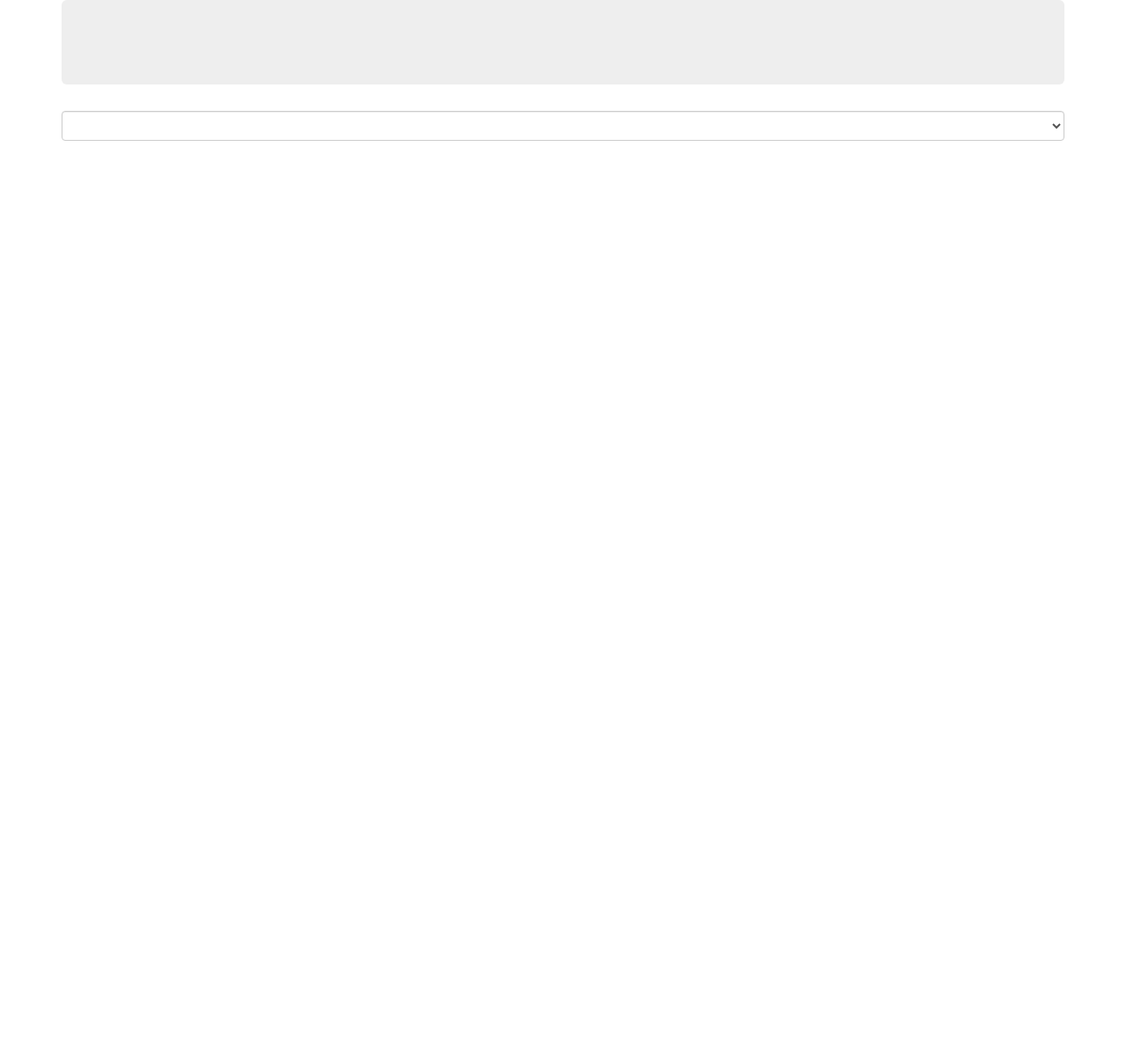
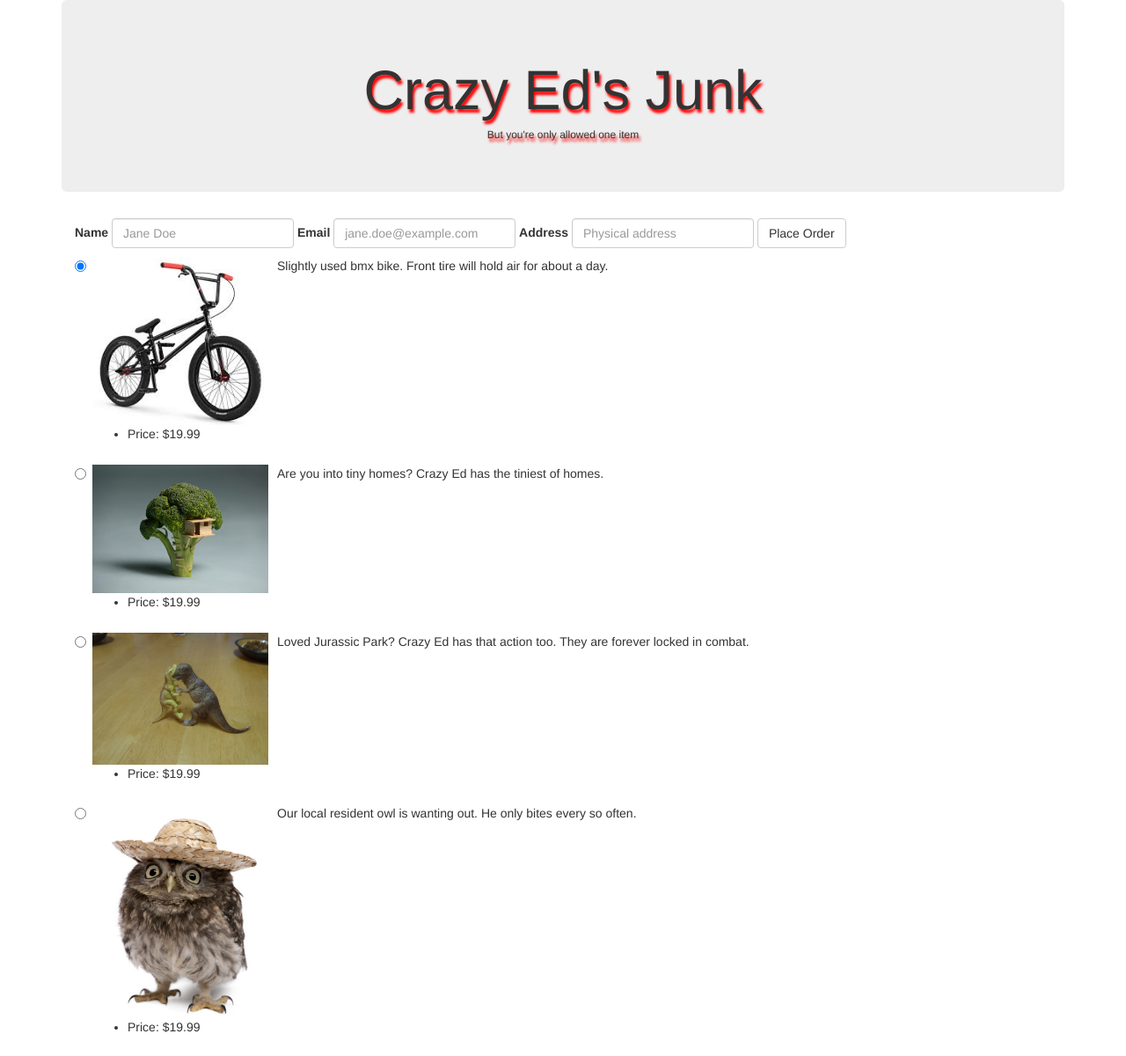
Before and after one commit to rogtobias/online-marketplace, a plain HTML site: page index.html in a window 1280 px wide. Shown: the whole page at 88% size. Before the commit the page ends 800 px from the top, so only its background shows below. Drawn offline with Linux system fonts and the light colour scheme.

Commit message:
adds form-inline elements for name, email, address.

```diff
--- a/css/styles.css
+++ b/css/styles.css
@@ -0,0 +1,17 @@
+img {
+  width: 200px;
+}
+
+.jumbotron {
+  text-align: center;
+  text-shadow: 2px 4px 3px red;
+}
+
+p {
+  float: right;
+  padding-left: 10px;
+}
+
+ul {
+  margin-bottom: 20px;
+}
--- a/index.html
+++ b/index.html
@@ -12,18 +12,78 @@
   <body>
     <div class="container">
       <div class="jumbotron">
+        <h1>Crazy Ed's Junk</h1>
+        <h6>But you're only allowed one item</h6>
+      </div>
+      <div class="container">
+        <form class="form-inline">
+          <div class="form-group">
+            <label for="inputName">Name</label>
+            <input type="text" class="form-control" id="inputName" placeholder="Jane Doe">
+          </div>
+          <div class="form-group">
+            <label for="inputEmail">Email</label>
+            <input type="email" class="form-control" id="inputEmail" placeholder="jane.doe@example.com">
+          </div>
+          <div class="form-group">
+            <label for="inputAddress">Address</label>
+            <input type="email" class="form-control" id="inputAddress" placeholder="Physical address">
+          </div>
+          <button type="submit" class="btn btn-default">Place Order</button>
+        </form>
+    <!--form-inline ends, radio form begins-->
+        <form class="saleItems">
+          <div class="radio">
+            <label>
+              <input type="radio" name="saleItems" value="bike" checked>
+              <img src="img/bike.jpeg" alt="bicycle" />
+              <p>
+                Slightly used bmx bike. Front tire will hold air for about a day.
+              </p>
+              <ul>
+                <li>Price: $19.99 </li>
+              </ul>
+            </label>
+          </div>
+          <div class="radio">
+            <label>
+              <input type="radio" name="saleItems" value="brocolli">
+              <img src="img/broc.jpg" alt="brocolli house" />
+              <p>
+                Are you into tiny homes? Crazy Ed has the tiniest of homes.
+              </p>
+              <ul>
+                <li>Price: $19.99</li>
+              </ul>
+            </label>
+          </div>
+          <div class="radio">
+            <label>
+              <input type="radio" name="saleItems" value="dinos">
+              <img src="img/dinos.jpg" alt="wrestling dinos" />
+              <p>
+                Loved Jurassic Park? Crazy Ed has that action too. They are forever locked in combat.
+              </p>
+              <ul>
+                <li>Price: $19.99</li>
+              </ul>
+            </label>
+          </div>
+          <div class="radio">
+            <label>
+              <input type="radio" name="saleItems" value="owl">
+              <img src="img/owl.jpg" alt="owl with a hat" />
+              <p>
+                Our local resident owl is wanting out. He only bites every so often.
+              </p>
+              <ul>
+                <li>Price: $19.99</li>
+              </ul>
+            </label>
+          </div>
 
+        </form>
       </div>
-      <form class="saleItems">
-        <select class="form-control" id="goods">
-          <option><img src="img/bike.jpeg" alt="bicycle" /></option>
-          <option><img src="img/broc.jpg" alt="brocolli house" /></option>
-          <option><img src="img/dinos.jpg" alt="wrestling dinos" /></option>
-          <option><img src="img/owl.jpg" alt="owl with a hat" /></option>
-        </select>
-
-      </form>
-
     </div>
 
 
```
